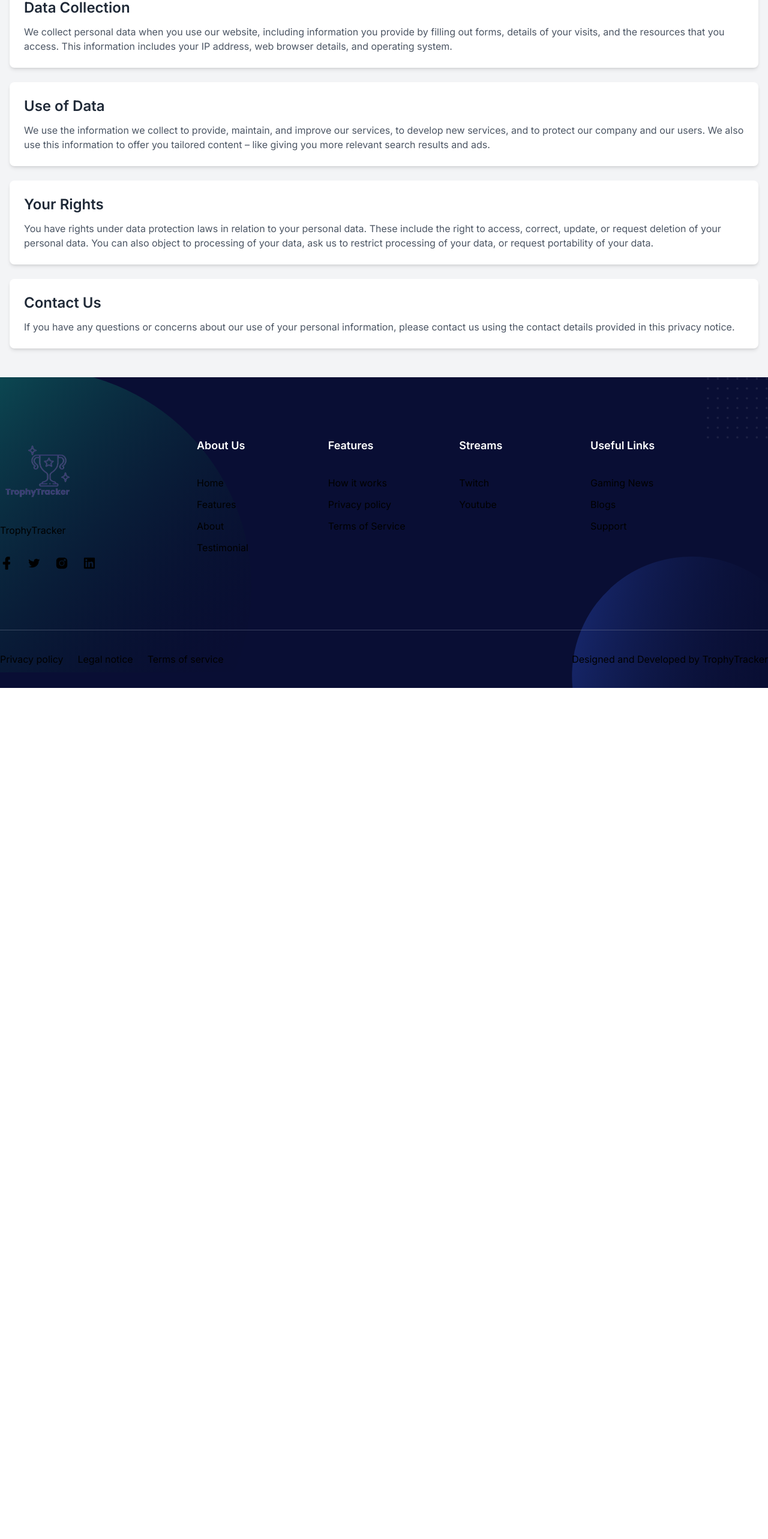
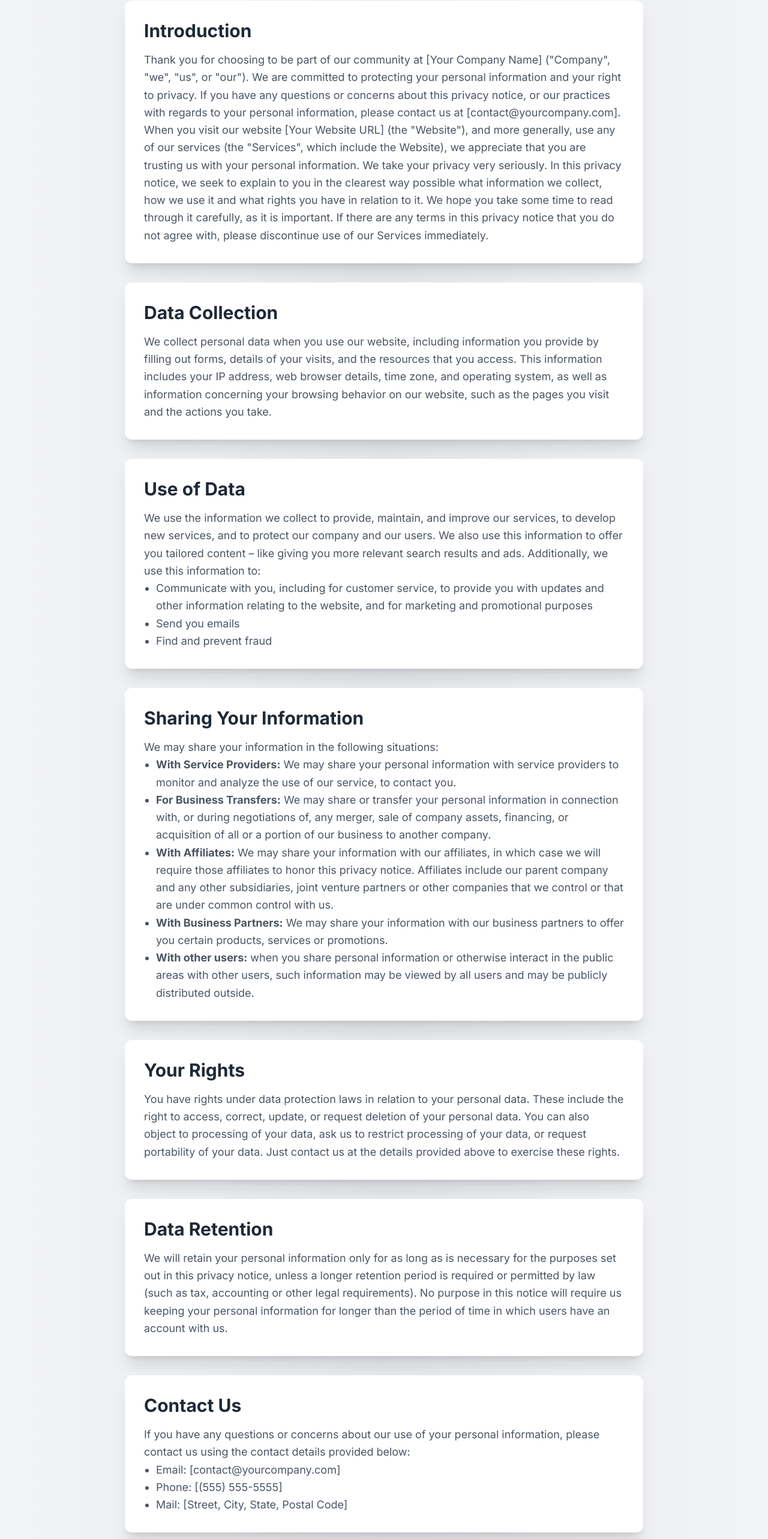
Before and after one commit to WSU-4110/TrophyTracker, a Next.js app: page /PrivacyPolicy in a window 1280 px wide. Shown: the part 213-2779 px from the top of the page at 60% size. Before the commit the page ends 1360 px from the top, so only its background shows below. Built offline with nearby package versions, Linux system fonts and the light colour scheme; no server answers; what tailgrids would draw is missing.

Commit message:
Fill out Privacy Privacy
Co-authored-by: Venkat Yenduri <milkyscripts@gmail.com>
Co-authored-by: Pierre Tawfik <ptawfik6@gmail.com>

```diff
--- a/src/app/PrivacyPolicy/page.tsx
+++ b/src/app/PrivacyPolicy/page.tsx
@@ -1,35 +1,159 @@
-import React from 'react';
+import React from "react";
 
 const PrivacyNotice = () => {
   return (
-    <section id="privacy-notice" className="bg-gray-100 py-12 dark:bg-gray-800">
-      <div className="container mx-auto px-4">
-        <h1 className="mb-6 text-3xl font-bold text-gray-800 dark:text-white text-center">
+    <section
+      id="privacy-notice"
+      className="bg-gradient-to-r from-gray-100 via-gray-200 to-gray-100 py-12 dark:from-gray-800 dark:via-gray-900 dark:to-gray-800"
+    >
+      <div className="container mx-auto max-w-4xl px-4">
+        <h1 className="mb-12 bg-gradient-to-r from-green-400 to-blue-500 bg-clip-text text-center text-4xl font-extrabold text-transparent dark:from-green-300 dark:to-blue-400">
           Privacy Notice
         </h1>
-        <div className="space-y-6">
-          <div className="bg-white shadow-md rounded-lg p-6 dark:bg-gray-900">
-            <h2 className="mb-3 text-2xl font-semibold text-gray-800 dark:text-white">Data Collection</h2>
-            <p className="text-base text-gray-600 dark:text-gray-300">
-              We collect personal data when you use our website, including information you provide by filling out forms, details of your visits, and the resources that you access. This information includes your IP address, web browser details, and operating system.
+        <div className="space-y-8">
+          <div className="rounded-xl bg-white p-8 shadow-xl transition-shadow duration-300 hover:shadow-2xl dark:bg-gray-700">
+            <h2 className="mb-4 text-3xl font-bold text-gray-800 dark:text-white">
+              Introduction
+            </h2>
+            <p className="text-lg leading-relaxed text-gray-600 dark:text-gray-300">
+              Thank you for choosing to be part of our community at [Your
+              Company Name] (&quot;Company&quot;, &quot;we&quot;,
+              &quot;us&quot;, or &quot;our&quot;). We are committed to
+              protecting your personal information and your right to privacy. If
+              you have any questions or concerns about this privacy notice, or
+              our practices with regards to your personal information, please
+              contact us at [contact@yourcompany.com].
+            </p>
+            <p className="text-lg leading-relaxed text-gray-600 dark:text-gray-300">
+              When you visit our website [Your Website URL] (the
+              &quot;Website&quot;), and more generally, use any of our services
+              (the &quot;Services&quot;, which include the Website), we
+              appreciate that you are trusting us with your personal
+              information. We take your privacy very seriously. In this privacy
+              notice, we seek to explain to you in the clearest way possible
+              what information we collect, how we use it and what rights you
+              have in relation to it. We hope you take some time to read through
+              it carefully, as it is important. If there are any terms in this
+              privacy notice that you do not agree with, please discontinue use
+              of our Services immediately.
             </p>
           </div>
-          <div className="bg-white shadow-md rounded-lg p-6 dark:bg-gray-900">
-            <h2 className="mb-3 text-2xl font-semibold text-gray-800 dark:text-white">Use of Data</h2>
-            <p className="text-base text-gray-600 dark:text-gray-300">
-              We use the information we collect to provide, maintain, and improve our services, to develop new services, and to protect our company and our users. We also use this information to offer you tailored content – like giving you more relevant search results and ads.
+          <div className="rounded-xl bg-white p-8 shadow-xl transition-shadow duration-300 hover:shadow-2xl dark:bg-gray-700">
+            <h2 className="mb-4 text-3xl font-bold text-gray-800 dark:text-white">
+              Data Collection
+            </h2>
+            <p className="text-lg leading-relaxed text-gray-600 dark:text-gray-300">
+              We collect personal data when you use our website, including
+              information you provide by filling out forms, details of your
+              visits, and the resources that you access. This information
+              includes your IP address, web browser details, time zone, and
+              operating system, as well as information concerning your browsing
+              behavior on our website, such as the pages you visit and the
+              actions you take.
             </p>
           </div>
-          <div className="bg-white shadow-md rounded-lg p-6 dark:bg-gray-900">
-            <h2 className="mb-3 text-2xl font-semibold text-gray-800 dark:text-white">Your Rights</h2>
-            <p className="text-base text-gray-600 dark:text-gray-300">
-              You have rights under data protection laws in relation to your personal data. These include the right to access, correct, update, or request deletion of your personal data. You can also object to processing of your data, ask us to restrict processing of your data, or request portability of your data.
+          <div className="rounded-xl bg-white p-8 shadow-xl transition-shadow duration-300 hover:shadow-2xl dark:bg-gray-700">
+            <h2 className="mb-4 text-3xl font-bold text-gray-800 dark:text-white">
+              Use of Data
+            </h2>
+            <p className="text-lg leading-relaxed text-gray-600 dark:text-gray-300">
+              We use the information we collect to provide, maintain, and
+              improve our services, to develop new services, and to protect our
+              company and our users. We also use this information to offer you
+              tailored content – like giving you more relevant search results
+              and ads. Additionally, we use this information to:
+              <ul className="list-disc pl-5">
+                <li>
+                  Communicate with you, including for customer service, to
+                  provide you with updates and other information relating to the
+                  website, and for marketing and promotional purposes
+                </li>
+                <li>Send you emails</li>
+                <li>Find and prevent fraud</li>
+              </ul>
             </p>
           </div>
-          <div className="bg-white shadow-md rounded-lg p-6 dark:bg-gray-900">
-            <h2 className="mb-3 text-2xl font-semibold text-gray-800 dark:text-white">Contact Us</h2>
-            <p className="text-base text-gray-600 dark:text-gray-300">
-              If you have any questions or concerns about our use of your personal information, please contact us using the contact details provided in this privacy notice.
+          <div className="rounded-xl bg-white p-8 shadow-xl transition-shadow duration-300 hover:shadow-2xl dark:bg-gray-700">
+            <h2 className="mb-4 text-3xl font-bold text-gray-800 dark:text-white">
+              Sharing Your Information
+            </h2>
+            <p className="text-lg leading-relaxed text-gray-600 dark:text-gray-300">
+              We may share your information in the following situations:
+              <ul className="list-disc pl-5">
+                <li>
+                  <strong>With Service Providers:</strong> We may share your
+                  personal information with service providers to monitor and
+                  analyze the use of our service, to contact you.
+                </li>
+                <li>
+                  <strong>For Business Transfers:</strong> We may share or
+                  transfer your personal information in connection with, or
+                  during negotiations of, any merger, sale of company assets,
+                  financing, or acquisition of all or a portion of our business
+                  to another company.
+                </li>
+                <li>
+                  <strong>With Affiliates:</strong> We may share your
+                  information with our affiliates, in which case we will require
+                  those affiliates to honor this privacy notice. Affiliates
+                  include our parent company and any other subsidiaries, joint
+                  venture partners or other companies that we control or that
+                  are under common control with us.
+                </li>
+                <li>
+                  <strong>With Business Partners:</strong> We may share your
+                  information with our business partners to offer you certain
+                  products, services or promotions.
+                </li>
+                <li>
+                  <strong>With other users:</strong> when you share personal
+                  information or otherwise interact in the public areas with
+                  other users, such information may be viewed by all users and
+                  may be publicly distributed outside.
+                </li>
+              </ul>
+            </p>
+          </div>
+          <div className="rounded-xl bg-white p-8 shadow-xl transition-shadow duration-300 hover:shadow-2xl dark:bg-gray-700">
+            <h2 className="mb-4 text-3xl font-bold text-gray-800 dark:text-white">
+              Your Rights
+            </h2>
+            <p className="text-lg leading-relaxed text-gray-600 dark:text-gray-300">
+              You have rights under data protection laws in relation to your
+              personal data. These include the right to access, correct, update,
+              or request deletion of your personal data. You can also object to
+              processing of your data, ask us to restrict processing of your
+              data, or request portability of your data. Just contact us at the
+              details provided above to exercise these rights.
+            </p>
+          </div>
+          <div className="rounded-xl bg-white p-8 shadow-xl transition-shadow duration-300 hover:shadow-2xl dark:bg-gray-700">
+            <h2 className="mb-4 text-3xl font-bold text-gray-800 dark:text-white">
+              Data Retention
+            </h2>
+            <p className="text-lg leading-relaxed text-gray-600 dark:text-gray-300">
+              We will retain your personal information only for as long as is
+              necessary for the purposes set out in this privacy notice, unless
+              a longer retention period is required or permitted by law (such as
+              tax, accounting or other legal requirements). No purpose in this
+              notice will require us keeping your personal information for
+              longer than the period of time in which users have an account with
+              us.
+            </p>
+          </div>
+          <div className="rounded-xl bg-white p-8 shadow-xl transition-shadow duration-300 hover:shadow-2xl dark:bg-gray-700">
+            <h2 className="mb-4 text-3xl font-bold text-gray-800 dark:text-white">
+              Contact Us
+            </h2>
+            <p className="text-lg leading-relaxed text-gray-600 dark:text-gray-300">
+              If you have any questions or concerns about our use of your
+              personal information, please contact us using the contact details
+              provided below:
+              <ul className="list-disc pl-5">
+                <li>Email: [contact@yourcompany.com]</li>
+                <li>Phone: [(555) 555-5555]</li>
+                <li>Mail: [Street, City, State, Postal Code]</li>
+              </ul>
             </p>
           </div>
         </div>
```
